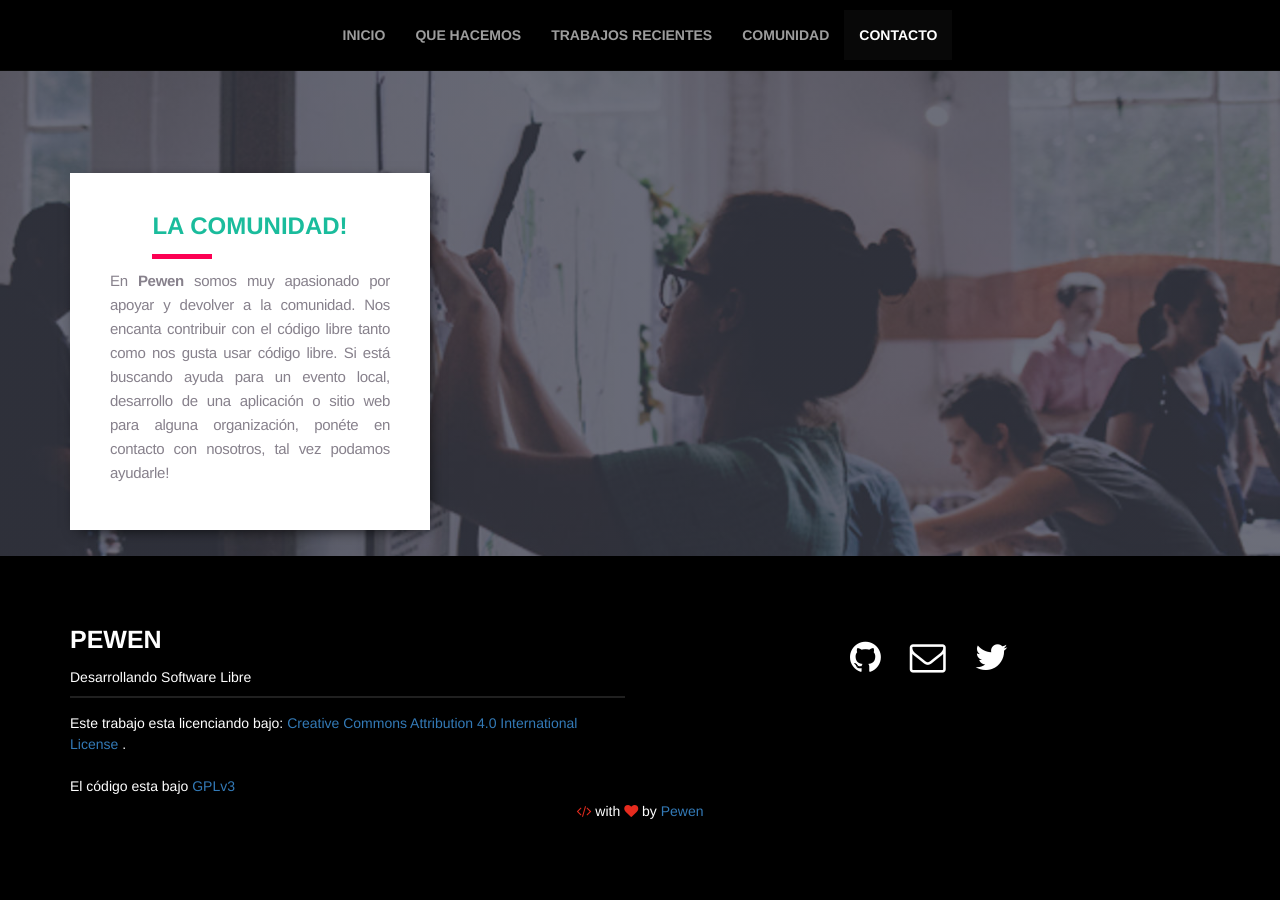
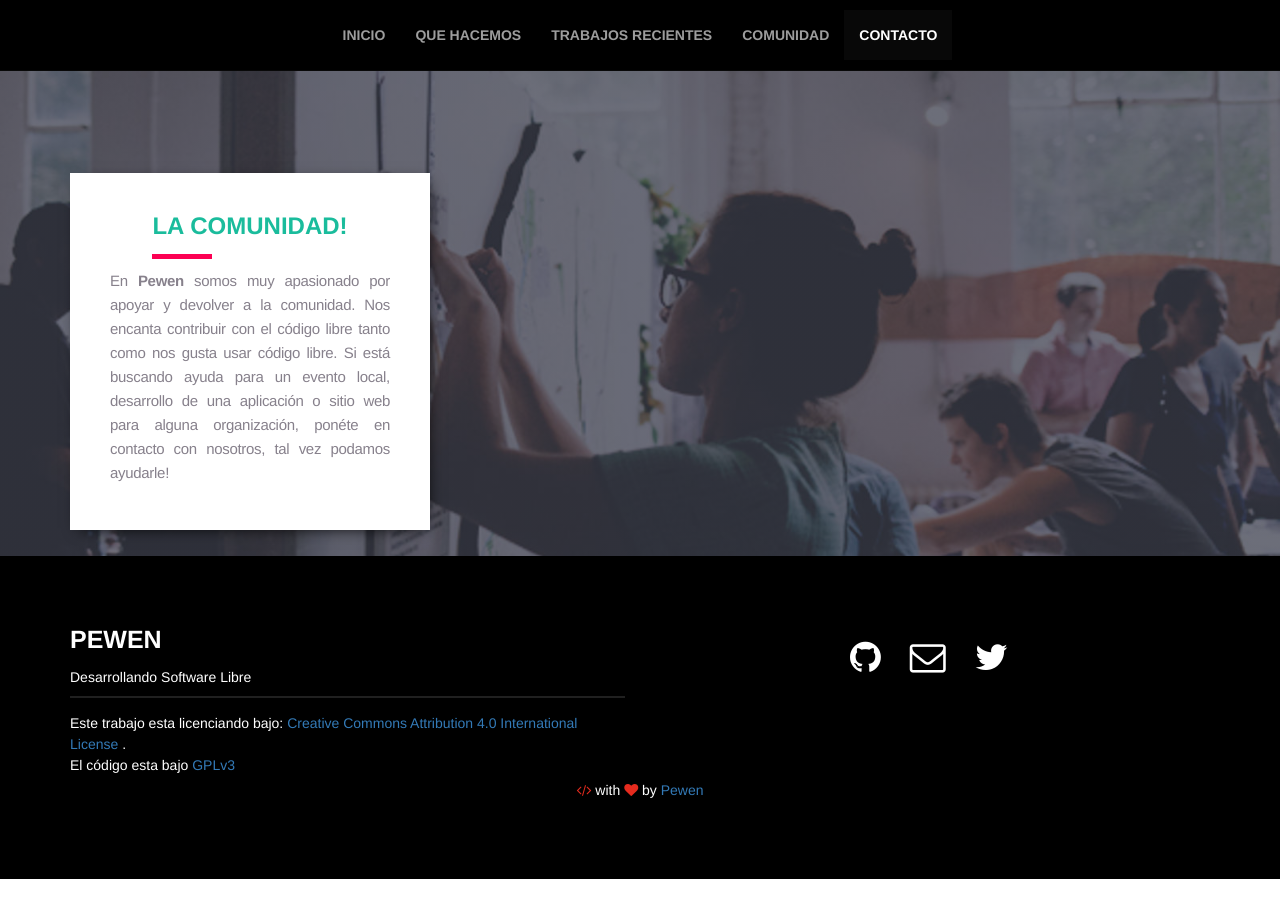
Before and after one commit to pewen/pewen.github.io, a Jekyll site: the page built from index.html, in a window 1280 px wide and 900 px high, scrolled down 3641 px. Built offline with Jekyll 4.4.1, drawn with Linux system fonts in a browser that asks for light colours; nearby versions of some CDN libraries; after the commit the page ends 4520 px from its top, so only the background shows below that.

Commit message:
remove </br> in footer

```diff
--- a/_includes/footer.html
+++ b/_includes/footer.html
@@ -14,7 +14,7 @@
 	  Este trabajo esta licenciando bajo:
 	  <a rel="license" href="http://creativecommons.org/licenses/by/4.0/">
 	    Creative Commons Attribution 4.0 International License
-	  </a>.<br></br>
+	  </a>.<br>
 	  El código esta bajo <a rel="license" href="https://www.gnu.org/licenses/gpl.html">GPLv3</a>
 	</div><!--footer-license -->
 
```
Also changed, not shown: 2 other files.
